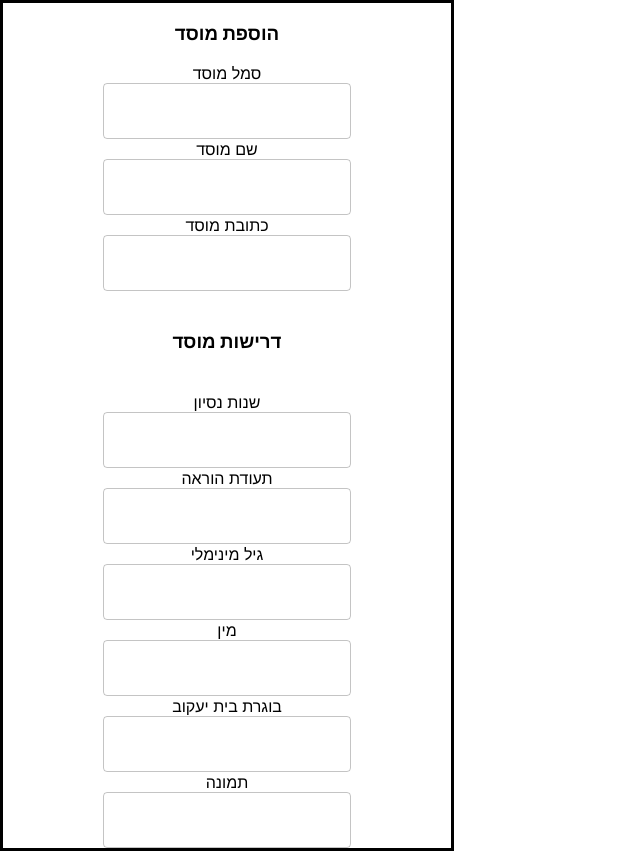
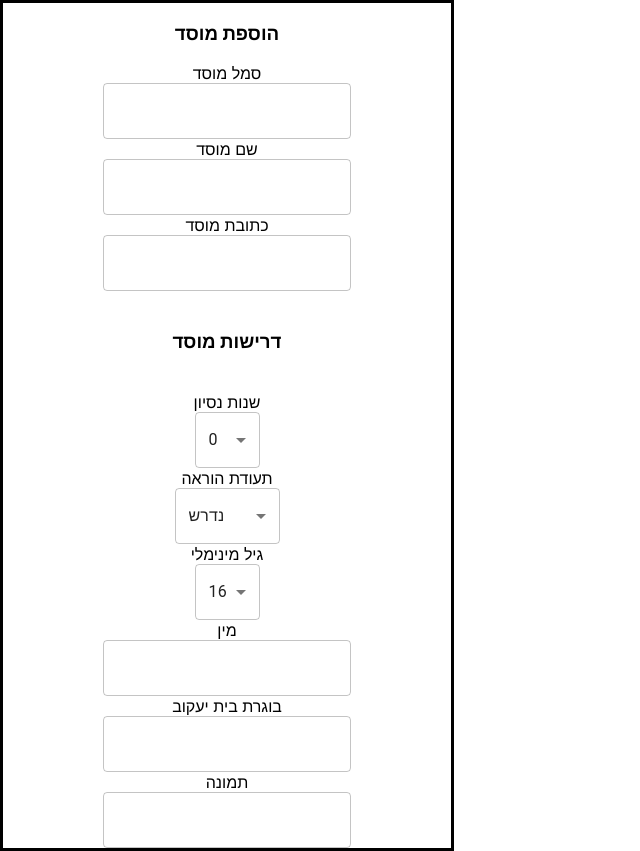
Before and after one commit to ayala8585/SubstituteSystem, a React (Create React App) app: page /addInstitution in a window 1280 px wide. Shown: the whole page, without its empty margins (0-640 px from the left). Built offline with nearby package versions, Linux system fonts and the light colour scheme.

Commit message:
המשך טיפול הוספת מוסד כולל יצירת קומפוננטה משותפת validateSelect

```diff
--- /dev/null
+++ b/src/components/common/validateSelect.js
@@ -0,0 +1,29 @@
+import React from 'react'
+import FormControl from '@material-ui/core/FormControl';
+import Select from '@material-ui/core/Select';
+import { makeStyles, withStyles } from '@material-ui/core/styles';
+
+
+const ValidateSelect=(props)=>{
+
+
+    const useStyles = makeStyles((theme) => ({
+        root: {
+          '& .MuiTextField-root': {
+            margin: theme.spacing(1),
+            width: 200,
+          },
+        },
+      }));
+
+    const classes = useStyles();
+
+    return(
+    <FormControl variant="outlined" className={classes.formControl}>
+        <Select native >
+          {props.option}
+        </Select>
+      </FormControl>
+    )
+}
+export default ValidateSelect;
--- a/src/components/signUp/addInstitution.js
+++ b/src/components/signUp/addInstitution.js
@@ -2,6 +2,9 @@ import React, { useState } from 'react';
 import ValidateTextField from '../common/validateTextField';
 import '../login/login.css'
 import { makeStyles } from '@material-ui/core/styles';
+import ValidateSelect from '../common/validateSelect'
+
+
 
 
 const AddInstitution=()=>{
@@ -27,6 +30,17 @@ const AddInstitution=()=>{
     const [picture, setPicture] = useState('');
 
 
+   const toOption=(begin, end)=>{
+    const option=[];
+        for(let i=begin; i<=end; i++)
+        {
+            option.push(<option>{i}</option>)
+        }
+        return option;
+}
+        const require=[
+          <option>נדרש</option>,
+          <option>לא נדרש</option>];
 
     return(
 
@@ -55,23 +69,24 @@ const AddInstitution=()=>{
         <h3>דרישות מוסד</h3>
         <br/>
 
-<div>שנות נסיון</div>
-      <ValidateTextField value={experience}
-        onChange={(value) => setExperience(value)}
-        validate={() => { return experience==='' }}
-        errorMessage={'שדה חובה'} />
+<label>שנות נסיון</label>
 
-<div>תעודת הוראה</div>
-      <ValidateTextField value={teachingCertificate}
+<ValidateSelect option={toOption(0,30)}/>
+
+<label>תעודת הוראה</label>
+
+<ValidateSelect option={require}/>
+      {/* <ValidateTextField value={teachingCertificate}
         onChange={(value) => setTeachingCertificate(value)}
         validate={() => { return teachingCertificate==='' }}
-        errorMessage={'שדה חובה'} />
+        errorMessage={'שדה חובה'} /> */}
 
 <div>גיל מינימלי</div>
-      <ValidateTextField value={minAge}
+      {/* <ValidateTextField value={minAge}
         onChange={(value) => setMinAge(value)}
         validate={() => { return minAge==='' }}
-        errorMessage={'שדה חובה'} />
+        errorMessage={'שדה חובה'} /> */}
+<ValidateSelect option={toOption(16,40)}/>
 
 <div>מין</div>
       <ValidateTextField value={maleFemale}
```
Also changed, not shown: src/components/common/validateTextField.js (+0 -41 lines).
